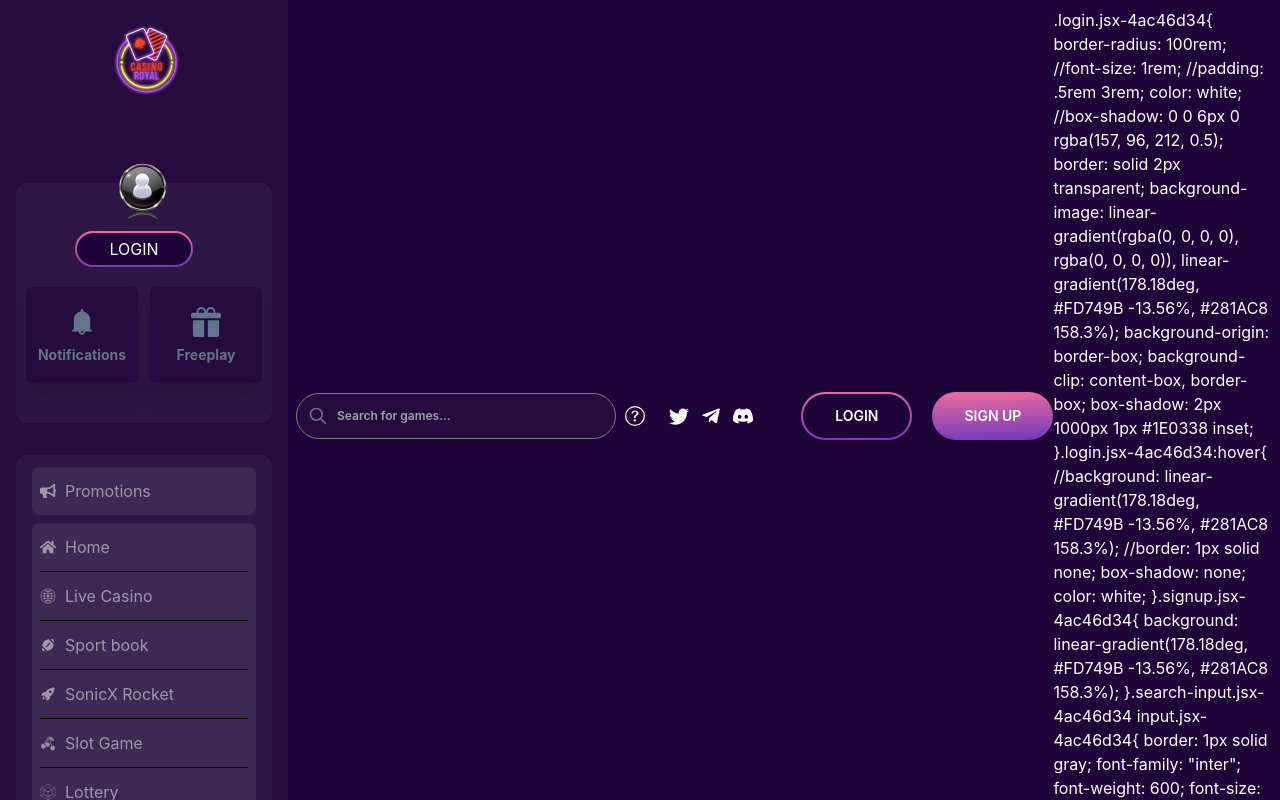
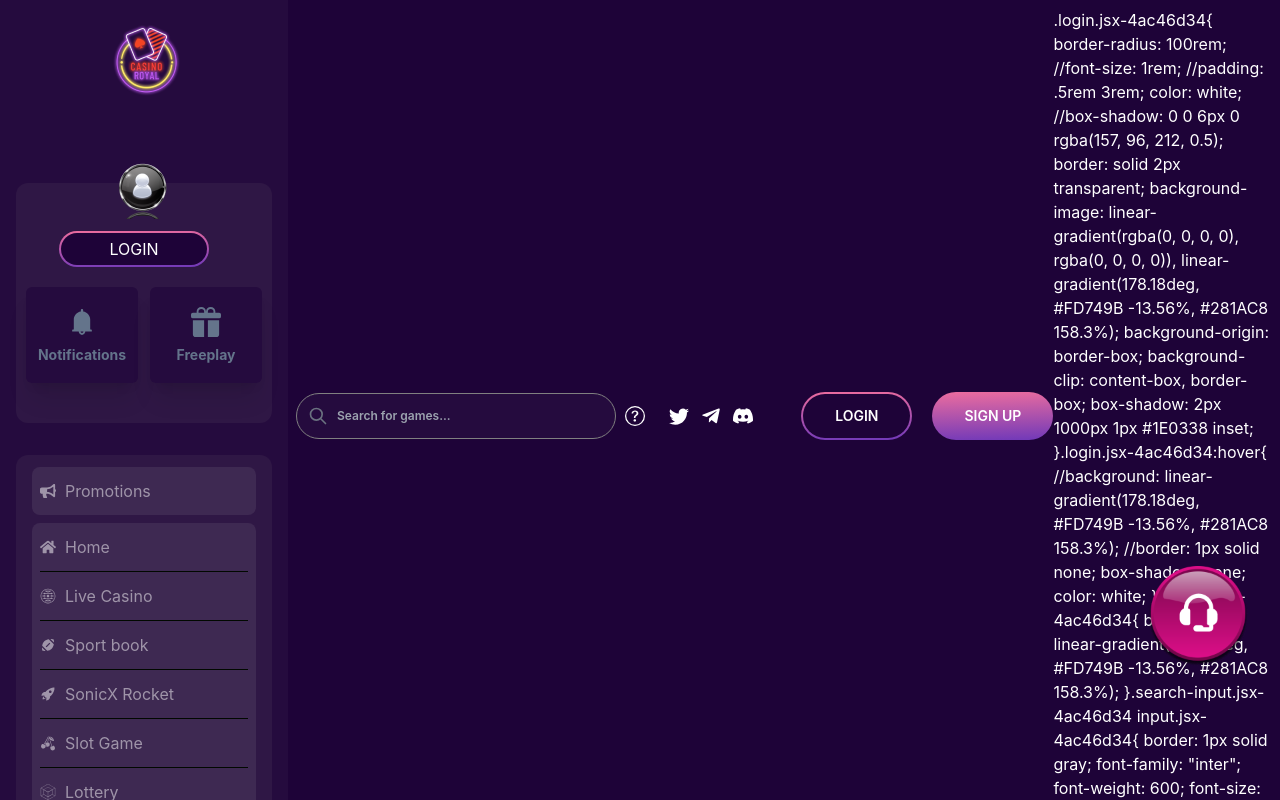
Before and after one commit to Sohailul/caltechcasino, a Next.js app: page / in a window 1280 px wide. Built offline with nearby package versions, Linux system fonts and the light colour scheme.

Commit message:
footer updated

```diff
--- a/pages/Home/CasinoGame.js
+++ b/pages/Home/CasinoGame.js
@@ -17,7 +17,7 @@ const CasinoGame = () => {
     return (
         <div>
             <h1 className="text-xs p-2 text-left font-bold grid bg-accent"><span className="w-60 p-2 text-white text-xl border-l-2 border-l-primary" style={{background: "linear-gradient(90deg, #460F7B 1.68%, rgba(228, 10, 180, 0) 73.74%)"}}>Top Live casino</span></h1>
-            <div className="grid grid-cols-2 sm:grid-cols-3 md:grid-cols-4 lg:grid-cols-6 justify-center bg-accent">
+            <div className="grid grid-cols-2 sm:grid-cols-3 md:grid-cols-4 lg:grid-cols-6 bg-accent">
                 {
                     games?.map((g) => {
                         return (
--- a/pages/Home/Promotion.js
+++ b/pages/Home/Promotion.js
@@ -383,8 +383,8 @@ const Promotion = () => {
                     />
                 </div>
                 <div className='mr-3'>
-                    <h2 className='uppercase font-bold text-4xl text-transparent bg-clip-text bg-gradient-to-r from-purple-400 to-pink-600'>Slot of the week</h2>
-                    <h2 className='mb-3 font-bold text-4xl text-transparent bg-clip-text bg-gradient-to-r from-purple-400 to-pink-600'>$100 slot bonus</h2>
+                    <h2 className='uppercase font-bold text-3xl text-transparent text-[#FD8987]'>Slot of the week</h2>
+                    <h2 className='mb-3 font-bold text-3xl text-transparent text-[#FD8987]'>$100 slot bonus</h2>
                     <p className='text-white'>Every week we top us your account with an extra $100 to try out our large selection of slots. Start playing today</p>
                     <button className='btn btn-ghost border-none rounded-full text-white uppercase px-8 py-1 text-xs signup mt-3' style={{ background: "linear-gradient(178.18deg, #FD749B -13.56%, #281AC8 158.3%)" }}>GETTING START</button>
 
@@ -398,7 +398,7 @@ const Promotion = () => {
                     </div>
                 </div>
             </div>
-            <Brands/>
+            <Brands />
         </div>
     );
 };
--- a/pages/index.js
+++ b/pages/index.js
@@ -6,6 +6,7 @@ import Banner from './Home/Banner';
 import logo from '../public/assets/logo.png';
 import profile from '../public/assets/icon_profile.png';
 import bannerpromo from '../public/assets/game-img/banner_promotion.png';
+import support from '../public/assets/support.png';
 import { AiFillBell } from 'react-icons/ai';
 import { BsFillGiftFill } from 'react-icons/bs';
 import { FaBullhorn, FaHome, FaWallet } from 'react-icons/fa';
@@ -37,7 +38,18 @@ export default function Home() {
             <SlotGame />
             <CasinoGame />
             <Promotion />
+            <div className='flex justify-end mr-8'>
+              <button className="fixed bottom-32">
+                <Image
+                src={support}
+                width={100}
+                height={100}
+                alt=""
+                />
+              </button>
+            </div>
             <Footer />
+
 
           </div>
 
@@ -65,7 +77,7 @@ export default function Home() {
                 <div className="card mt-3">
                   <div className='h-60'>
                     <div className='mx-auto mt-12 text-center'>
-                    <button className='text-white rounded-full uppercase px-8 py-1 login mr-5'>Login</button>
+                      <button className='text-white rounded-full uppercase px-12 py-1 login mr-5'>Login</button>
                     </div>
                     <div className='flex justify-center items-center gap-3 mt-5'>
                       <div className="w-28 bg-accent shadow-xl h-24 rounded-md">
--- a/pages/shared/Footer.js
+++ b/pages/shared/Footer.js
@@ -7,7 +7,7 @@ import { IoMdCheckmarkCircleOutline } from 'react-icons/io';
 
 const Footer = () => {
   return (
-    <div className='bg-[#000] bg-opacity-100' style={{ backgroundImage: "url(/assets/game-img/footer-bg.png)", backgroundRepeat: "no-repeat", backgroundSize: "cover"}}>
+    <div className='bg-[#000] bg-opacity-100' style={{ backgroundImage: "url(/assets/game-img/footer-bg.png)", backgroundRepeat: "no-repeat", backgroundSize: "cover" }}>
       <div className="flex justify-center grid grid-cols-1 sm:grid-cols-1 md:grid-cols-1 lg:grid-cols-5 px-12">
         <div className="flex items-end w-3/4 lg:-ml-8">
           <Image
@@ -60,6 +60,9 @@ const Footer = () => {
           <button className='btn btn-ghost border-none rounded-full text-white uppercase px-12 py-3 text-xs signup my-5' style={{ background: "linear-gradient(178.18deg, #FD749B -13.56%, #281AC8 158.3%)" }}>Contact Us</button>
         </div>
         <div className="flex items-end">
+          <div className='text-white -ml-96 mb-12 text-xs'>
+            <p>© 2022 Royal Casino Limited or affiliate companies. The trademarks are owned by the Royal Casino group of companies and used under liense. All rights reserved</p>
+          </div>
           <Image
             src={casinoright}
             alt="" />
--- a/pages/shared/Navbar.js
+++ b/pages/shared/Navbar.js
@@ -3,7 +3,7 @@ import { FaTelegramPlane, FaGlobeAfrica } from 'react-icons/fa';
 const Navbar = () => {
     return (
         <div>
-            <div className="navbar" style={{ backgroundColor: "#1E0338", color: "#fff" }}>
+            <div className="navbar" style={{ color: "#fff" }}>
                 <div className="navbar-start">
                     <div className="dropdown">
                         <label tabIndex="0" htmlFor="dashboard-sidebar" className="btn btn-ghost lg:hidden">
--- a/public/casinogame.json
+++ b/public/casinogame.json
@@ -11,7 +11,7 @@
     },
     {
         "id": 3,
-        "img": "/assets/game-img/game-6.png",
+        "img": "/assets/game-img/game-9.png",
         "title": "Classic Roulette"
     },
     {
--- a/styles/globals.css
+++ b/styles/globals.css
@@ -9,6 +9,7 @@ body {
   /* font-family: -apple-system, BlinkMacSystemFont, Segoe UI, Roboto, Oxygen,
     Ubuntu, Cantarell, Fira Sans, Droid Sans, Helvetica Neue, sans-serif; */
     font-family: "Inter";
+    background-color: #1E0338;
 }
 
 a {
```
Also changed, not shown: public/assets/game-img/game-6.png, public/assets/support.png (added). Lines whose indentation alone changed are shown as unchanged.
